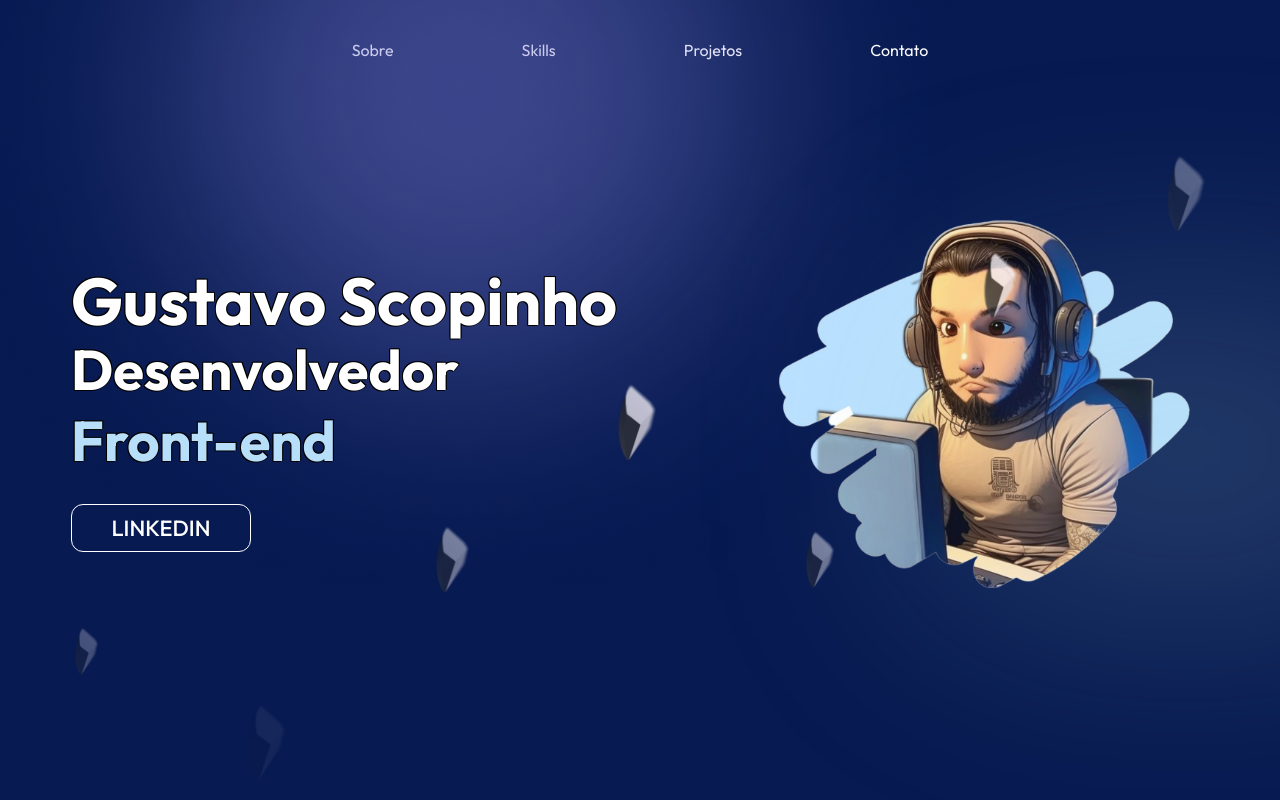
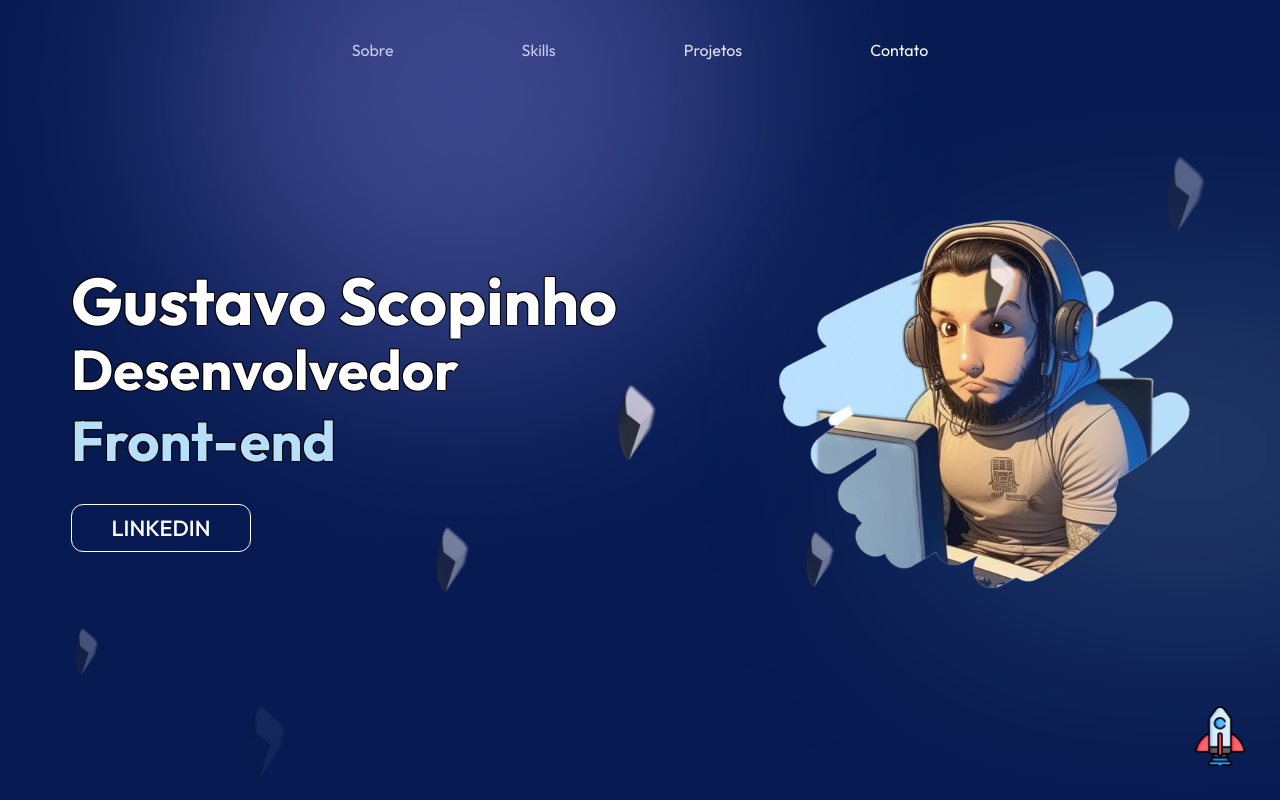
Before and after one commit to GustavoScopinho/my-portfolio, a React (Create React App) app: page / in a window 1280 px wide. Shown: the top 800 px of the page. Built offline with nearby package versions, Linux system fonts and the light colour scheme.

Commit message:
Adicionando sticker

```diff
--- a/src/components/contact/Contact.tsx
+++ b/src/components/contact/Contact.tsx
@@ -17,7 +17,6 @@ export const Contact = () => {
         <BoxTitle title="Contato" />
         <ContainerContent>
           <div>
-            {' '}
             <ContactLottie />
           </div>
           <ContainerText>
--- /dev/null
+++ b/src/components/footer/Footer.styled.tsx
@@ -0,0 +1,15 @@
+import styled from 'styled-components'
+
+export const Container = styled.footer`
+  width: 100%;
+
+  position: relative;
+  bottom: 0;
+`
+export const Text = styled.div`
+  width: 100%;
+  display: flex;
+  justify-content: center;
+  align-items: center;
+  color: #fff;
+`
--- /dev/null
+++ b/src/components/footer/Footer.tsx
@@ -0,0 +1,15 @@
+import { Wave } from '../wave/Wave'
+import { Container, Text } from './Footer.styled'
+
+export const Footer = () => {
+  return (
+    <>
+      <Container>
+        <Wave />
+        <Text>
+          <p>&copy 2023 Copyright - Programador Gustavo Scopinho</p>
+        </Text>
+      </Container>
+    </>
+  )
+}
--- a/src/components/section/Section.tsx
+++ b/src/components/section/Section.tsx
@@ -7,7 +7,7 @@ import {
   ContainerText
 } from './Section.styled'
 import Astronaut from '../../assets/img-gu.png'
-import Reveal, { Bounce, Zoom } from 'react-awesome-reveal'
+import Reveal from 'react-awesome-reveal'
 import { keyframes } from '@emotion/react'
 
 const fadeInUp = keyframes`
--- /dev/null
+++ b/src/components/stickerFoguete/StickerFoguete.styled.tsx
@@ -0,0 +1,12 @@
+import styled from 'styled-components'
+
+export const Container = styled.div`
+  position: fixed;
+  right: 30px;
+  bottom: 30px;
+
+  img {
+    width: 60px;
+    height: 60px;
+  }
+`
--- /dev/null
+++ b/src/components/stickerFoguete/StickerFoguete.tsx
@@ -0,0 +1,12 @@
+import ImgFoguete from '../../assets/foguete.png'
+import { Container } from './StickerFoguete.styled'
+
+export const StickerFoguete = () => {
+  return (
+    <>
+      <Container>
+        <img src={ImgFoguete} alt="" />
+      </Container>
+    </>
+  )
+}
--- a/src/components/wave/Wave.styled.tsx
+++ b/src/components/wave/Wave.styled.tsx
@@ -4,8 +4,6 @@ export const Container = styled.div`
   width: 100%;
   overflow: hidden;
   position: absolute;
-  margin-top: -10px;
-  transform: rotate(180deg);
 
   @media (max-width: 1040px) {
     position: static;
@@ -13,10 +11,11 @@ export const Container = styled.div`
 
   svg {
     width: calc(100% + 1.3px);
-    height: 217px;
+    height: 230px;
     transform: rotateY(180deg);
+    margin-bottom: -4px;
   }
   .shape-fill {
-    fill: #fff;
+    fill: #f0f8ff24;
   }
 `
--- a/src/components/wave/Wave.tsx
+++ b/src/components/wave/Wave.tsx
@@ -1,5 +1,3 @@
-import React from 'react'
-import { Foguete } from '../LottieAnimation/Foguete'
 import { Container } from './Wave.styled'
 
 export const Wave = () => {
--- a/src/components/wavesOpacity/WavesOpacity.styled.tsx
+++ b/src/components/wavesOpacity/WavesOpacity.styled.tsx
@@ -8,7 +8,7 @@ export const Container = styled.div`
     width: 100%;
     overflow: hidden;
     line-height: 0;
-    transform: rotate(180deg);
+    /* transform: rotate(180deg); */
   }
 
   .custom-shape-divider-bottom-1676331941 svg {
--- a/src/index.css
+++ b/src/index.css
@@ -1,5 +1,6 @@
 body {
   margin: 0;
+  padding: 0;
   font-family: -apple-system, BlinkMacSystemFont, 'Segoe UI', 'Roboto', 'Oxygen',
     'Ubuntu', 'Cantarell', 'Fira Sans', 'Droid Sans', 'Helvetica Neue',
     sans-serif;
@@ -26,12 +27,12 @@ a {
 }
 
 ::-webkit-scrollbar-thumb {
-  background: #b8dffa;
+  background: #f0f8ff24;
   border-radius: 10px;
 }
 
 ::-webkit-scrollbar-thumb:hover {
-  background: #b8dffa;
+  background: #f0f8ff24;
 }
 
 code {
--- a/src/page/Page.tsx
+++ b/src/page/Page.tsx
@@ -1,12 +1,11 @@
 import { About } from '../components/about/About'
 import { Contact } from '../components/contact/Contact'
+import { Footer } from '../components/footer/Footer'
 import { Header } from '../components/header/Header'
 import { Projects } from '../components/projects/Projects'
-
 import { Section } from '../components/section/Section'
+import { StickerFoguete } from '../components/stickerFoguete/StickerFoguete'
 import { Technology } from '../components/technology/Technology'
-import { Wave } from '../components/wave/Wave'
-import { WavesOpacity } from '../components/wavesOpacity/WavesOpacity'
 
 export const Page = () => {
   return (
@@ -17,6 +16,8 @@ export const Page = () => {
       <Technology />
       <Projects />
       <Contact />
+      <Footer />
+      <StickerFoguete />
     </>
   )
 }
```
Also changed, not shown: src/assets/foguete.png (added), src/assets/planeta.svg (added).
